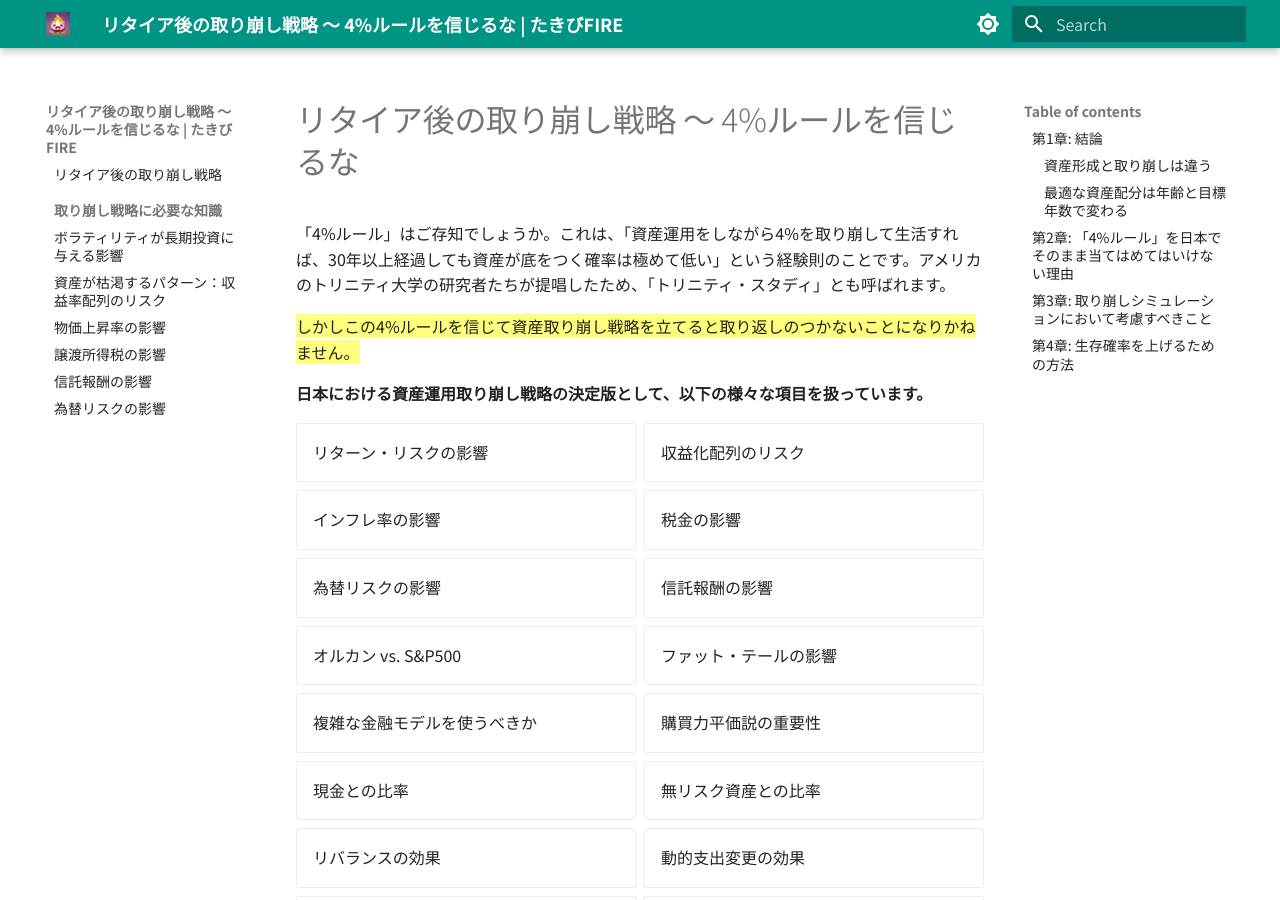
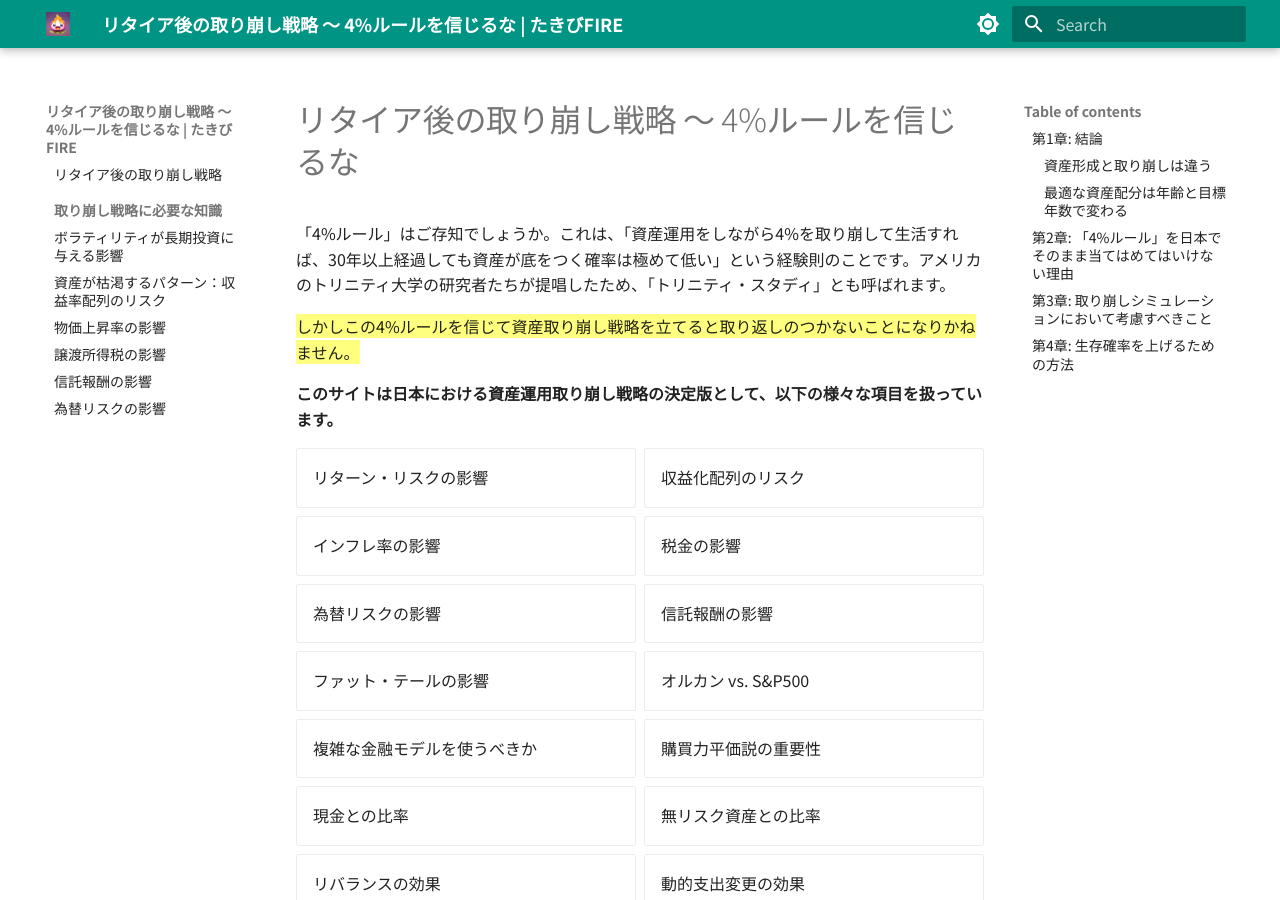
Before and after one commit to TakibiFire/JapaneseTrinityStudy, an MkDocs documentation site: the page built from docs/index.md, in a window 1280 px wide and 900 px high. Built offline with MkDocs 1.6.1 and Material for MkDocs 9.7.7, drawn with Linux system fonts in a browser that asks for light colours.

Commit message:
minor update to index.md

```diff
--- a/docs/index.md
+++ b/docs/index.md
@@ -4,7 +4,7 @@
 
 ==しかしこの4%ルールを信じて資産取り崩し戦略を立てると取り返しのつかないことになりかねません。==
 
-**日本における資産運用取り崩し戦略の決定版として、以下の様々な項目を扱っています。**
+**このサイトは日本における資産運用取り崩し戦略の決定版として、以下の様々な項目を扱っています。**
 
 <div class="grid cards" markdown>
 
@@ -14,8 +14,8 @@
 - 税金の影響
 - 為替リスクの影響
 - 信託報酬の影響
+- ファット・テールの影響
 - オルカン vs. S&P500
-- ファット・テールの影響
 - 複雑な金融モデルを使うべきか
 - 購買力平価説の重要性
 - 現金との比率
```
